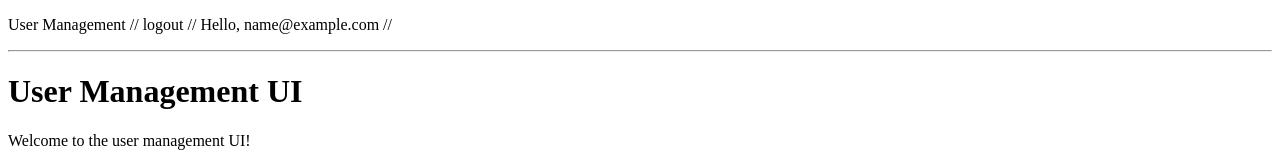
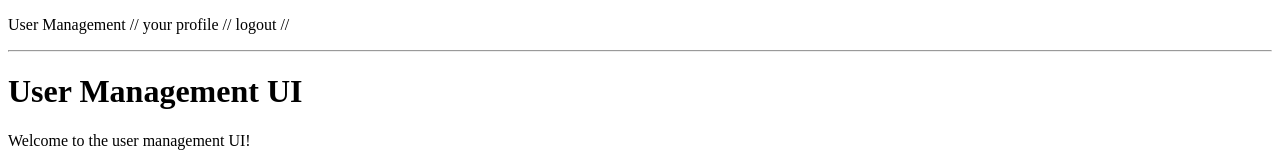
Before and after one commit to adam-on-the-internet/user-management-ui, an Angular app: page /dashboard in a window 1280 px wide. Shown: the top 160 px of the page. Built offline with nearby package versions, Linux system fonts and the light colour scheme; sample sign-in values are in the browser's storage.

Commit message:
update nav

```diff
--- a/src/app/components/navbar/navbar.component.html
+++ b/src/app/components/navbar/navbar.component.html
@@ -1,9 +1,9 @@
 <p>
   <span (click)="goToDashboard()" id="app-title">User Management</span> //
   <ng-container *ngIf="isLoggedIn">
-    <span (click)="logout()">logout</span> //
-    <span (click)="goToProfile()">Hello, {{ userEmail }}</span> //
-    <span (click)="goToAdmin()" *ngIf="isAdmin">(ADMIN) //</span>
+    <span (click)="goToProfile()">your profile</span> //
+    <span (click)="goToAdmin()" *ngIf="isAdmin">admin //</span>
+    <span (click)="logout()"> logout</span> //
   </ng-container>
   <ng-container *ngIf="!isLoggedIn">
     <span (click)="goToRegister()">register</span> //
--- a/src/app/components/navbar/navbar.component.ts
+++ b/src/app/components/navbar/navbar.component.ts
@@ -15,14 +15,6 @@ export class NavbarComponent {
 
   public get isAdmin(): boolean {
     return CookieHelper.getUserDetails().admin;
-  }
-
-  public get userEmail(): string {
-    if (this.isLoggedIn) {
-      return CookieHelper.getUserDetails().email;
-    } else {
-      return null;
-    }
   }
 
   constructor(
```
